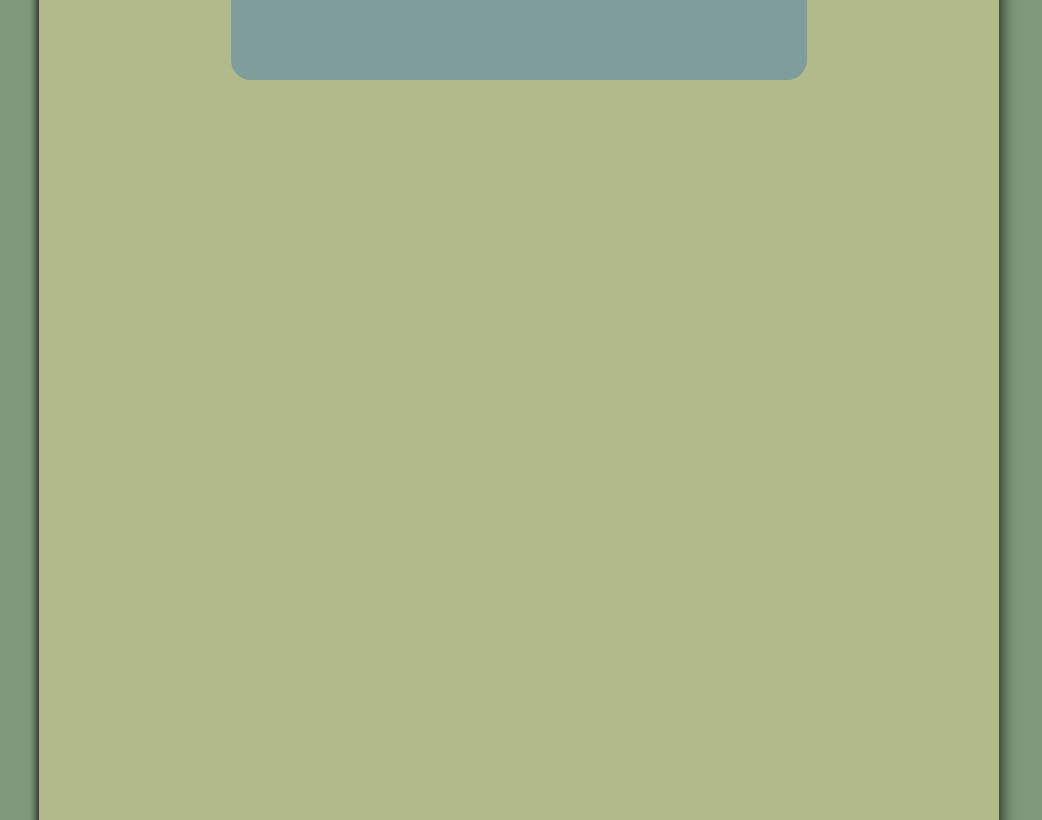
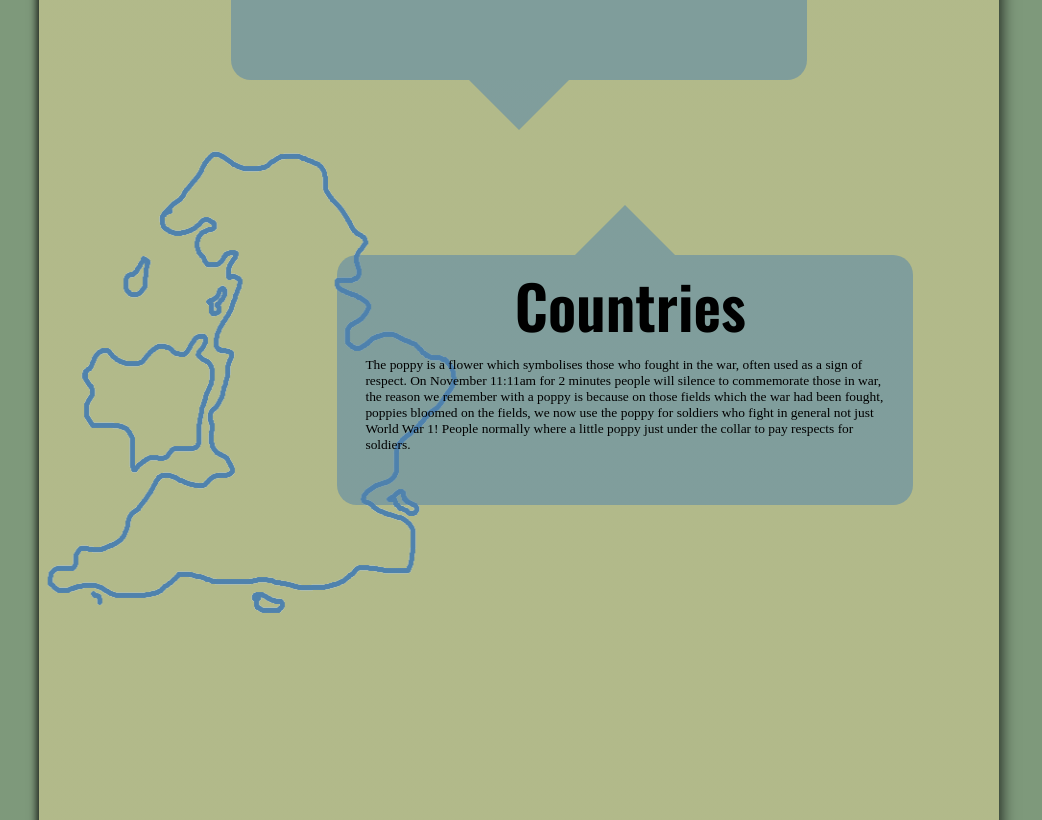
Before and after one commit to Davedude1011-dump/WW1, a plain HTML site: page index.html in a window 1280 px wide. Shown: the part 3880-4700 px from the top of the page, without its empty margins (121-1163 px from the left). Drawn offline with nearby package versions, Linux system fonts and the light colour scheme; a script that the page names is missing; a web font is replaced by a local one.

Commit message:
Add files via upload

```diff
--- a/CSS.css
+++ b/CSS.css
@@ -7,12 +7,12 @@
 
 body {
     background-color: #7e997b;
-    height: 4500px;
+    height: 5200px;
 }
 
 .centerBackground {
     position: absolute;
-    height: 4550px;
+    height: 5250px;
     width: 75%;
     left: 50%;
     top: 40vh;
@@ -65,7 +65,7 @@ body {
     margin-left: -50px;
     width: 0;
     height: 0;
-    border-top: solid 50px rgb(79, 130, 173, 0.5);
+    border-top: solid 50px #4f82ad80;
     border-left: solid 50px transparent;
     border-right: solid 50px transparent;
 }
@@ -277,3 +277,30 @@ body {
         transform:rotate(360deg);
     }
 }
+
+
+
+
+.countriesBackground {
+    position: absolute;
+    height: 500px;
+    width: 100%;
+    top: 460vh;
+    left: 0;
+}
+.countriesText {
+    position: absolute;
+    left: 60%;
+    top: 50%;
+    transform: translate(-50%, -50%);
+    height: 50%;
+    width: 60%;
+    margin: 1%;
+    background-color: rgb(79, 130, 173, 0.5);
+    border-radius: 20px;
+    margin: 1%
+}
+.england {
+    height: 100%;
+    width: 50%
+}
--- a/index.html
+++ b/index.html
@@ -72,13 +72,24 @@
                 </div>
             </div>
             <div class="poppyBackground">
-                <div class="poppyText arrowBlueTop">
+                <div class="poppyText arrowBlue">
                     <img class="poppyTopLeft" src="images\Poppy.png">
                     <img class="poppyTopRight" src="images\Poppy.png">
-                    <div class="cardTitle anti">
+                    <div class="cardTitle">
                         Poppy
                     </div>
-                    <div class="cardTextBig anti">
+                    <div class="cardTextBig">
+                        The poppy is a flower which symbolises those who fought in the war, often used as a sign of respect. On November 11:11am for 2 minutes people will silence to commemorate those in war, the reason we remember with a poppy is because on those fields which the war had been fought, poppies bloomed on the fields, we now use the poppy for soldiers who fight in general not just World War 1! People normally where a little poppy just under the collar to pay respects for soldiers.
+                    </div>
+                </div>
+            </div>
+            <div class="countriesBackground">
+                <img class="england" src="images\England.png">
+                <div class="countriesText arrowBlueTop">
+                    <div class="cardTitle">
+                        Countries
+                    </div>
+                    <div class="cardTextSmaller">
                         The poppy is a flower which symbolises those who fought in the war, often used as a sign of respect. On November 11:11am for 2 minutes people will silence to commemorate those in war, the reason we remember with a poppy is because on those fields which the war had been fought, poppies bloomed on the fields, we now use the poppy for soldiers who fight in general not just World War 1! People normally where a little poppy just under the collar to pay respects for soldiers.
                     </div>
                 </div>
```
Also changed, not shown: images/England.png (added).
